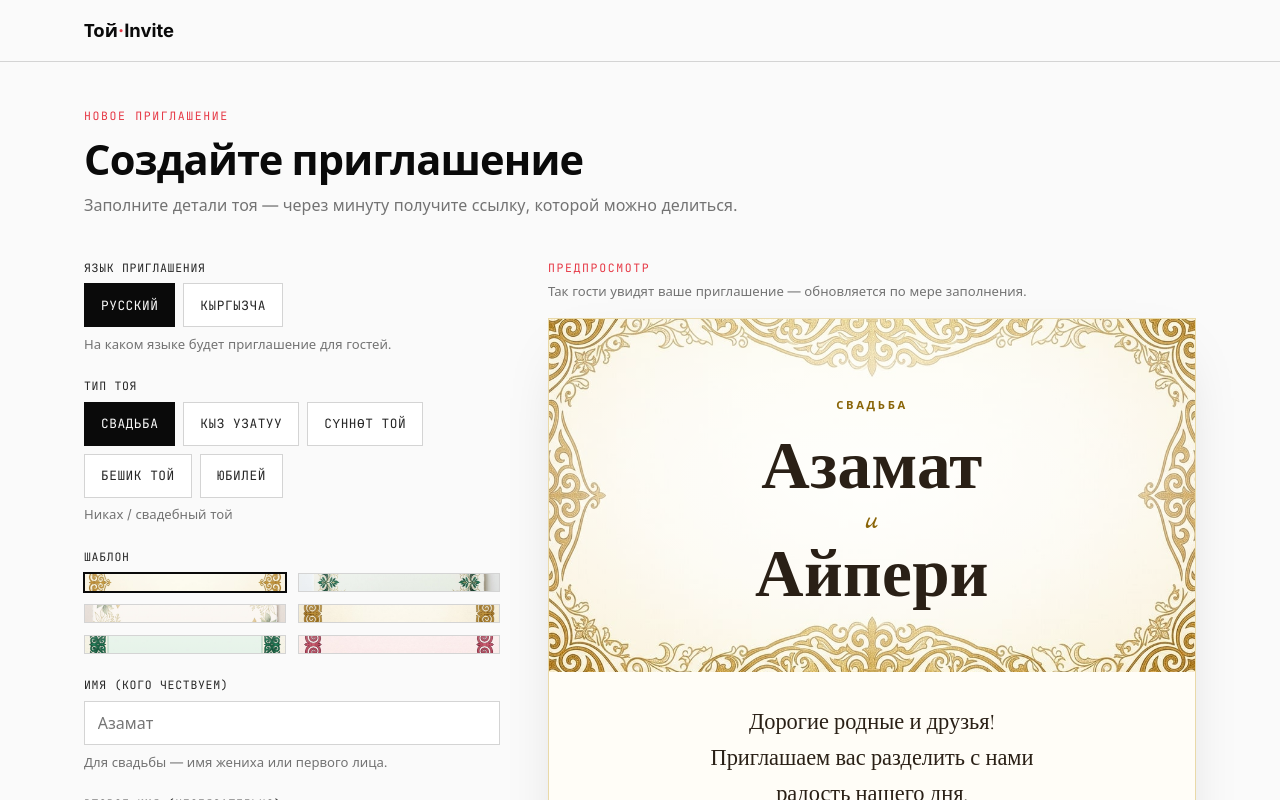
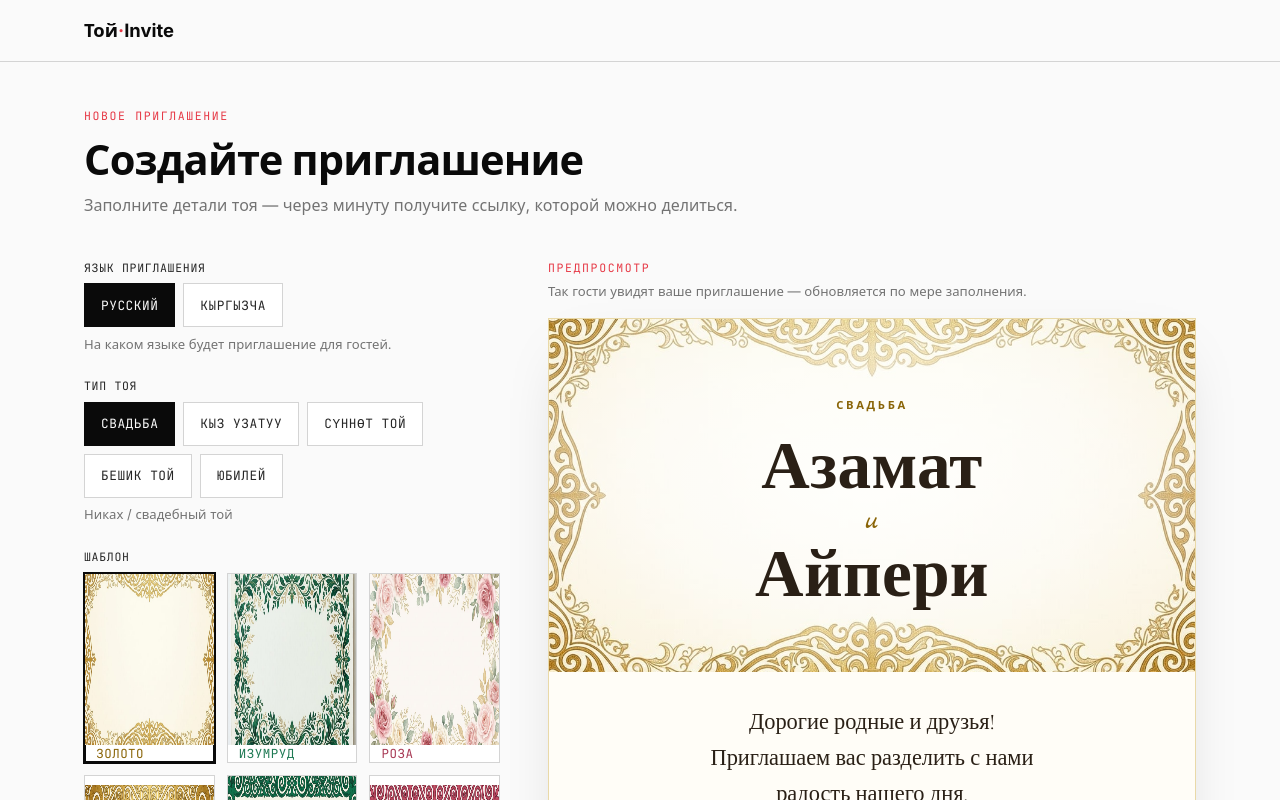
Before and after one commit to rasulov-emirlan/toi-invite, a Next.js app: page /create in a window 1280 px wide. Shown: the top 800 px of the page. Built offline with nearby package versions, Linux system fonts and the light colour scheme; a web font is replaced by a local one.

Commit message:
create: template swatches show the whole frame, not an identical strip

```diff
--- a/src/app/create/CreateForm.tsx
+++ b/src/app/create/CreateForm.tsx
@@ -580,11 +580,15 @@ export default function CreateForm({
                 aria-pressed={template === tpl.key}
                 onClick={() => setTemplate(tpl.key)}
               >
+                {/* The plates are frames, so `cover` cropped all six to a
+                    near-identical strip of border. Showing the whole frame is
+                    what makes them tellable apart at a glance. */}
                 <span className="swatch">
                   <span
                     style={{
-                      backgroundImage: `linear-gradient(rgba(255,255,255,0.12), rgba(255,255,255,0)), url(${tpl.heroImage})`,
-                      backgroundSize: "cover",
+                      backgroundImage: `url(${tpl.heroImage})`,
+                      backgroundSize: "112% 112%",
+                      backgroundRepeat: "no-repeat",
                       backgroundPosition: "center",
                     }}
                   />
--- a/src/app/globals.css
+++ b/src/app/globals.css
@@ -409,7 +409,7 @@ select:focus-visible {
 
 .tpl-choices {
   display: grid;
-  grid-template-columns: repeat(auto-fit, minmax(9rem, 1fr));
+  grid-template-columns: repeat(auto-fit, minmax(7.5rem, 1fr));
   gap: 0.75rem;
 }
 
@@ -428,7 +428,8 @@ select:focus-visible {
 }
 
 .tpl-choice .swatch {
-  height: 4.5rem;
+  display: block;
+  aspect-ratio: 3 / 4;
 }
 
 .tpl-choice .swatch span {
```
